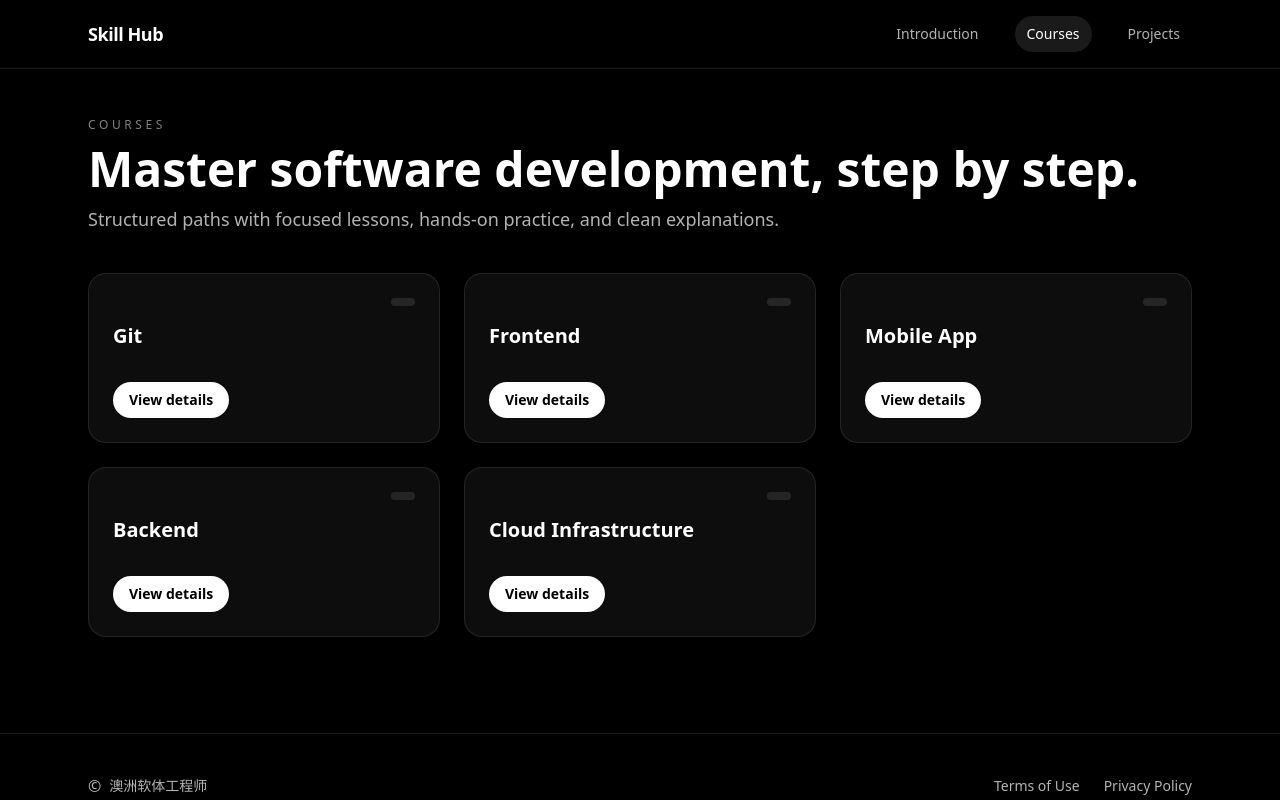
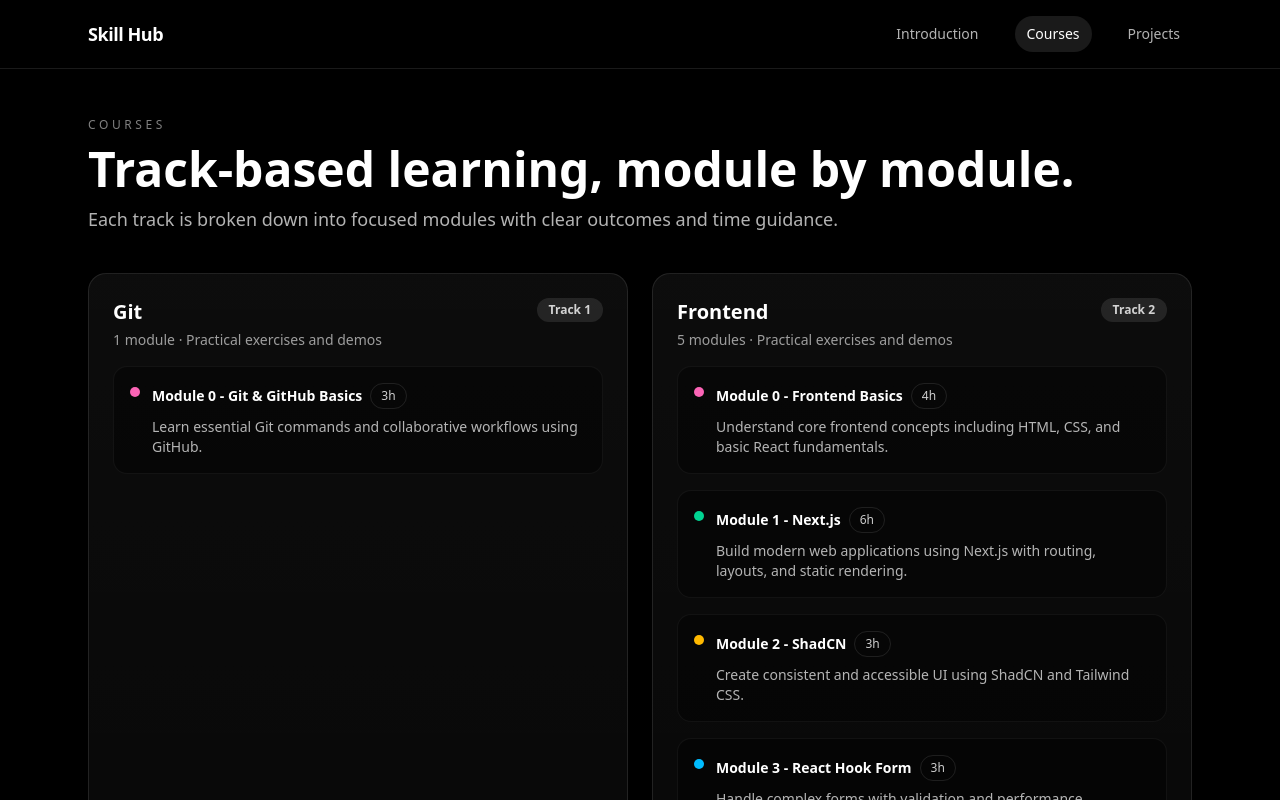
Before and after one commit to nxn-nicole/it-service-site, a Next.js app: page /courses in a window 1280 px wide. Shown: the top 800 px of the page. Built offline with nearby package versions, Linux system fonts and the light colour scheme.

Commit message:
refactor card

```diff
--- a/src/app/courses/page.tsx
+++ b/src/app/courses/page.tsx
@@ -115,6 +115,15 @@ const courses = [
   },
 ];
 
+const moduleColors = [
+  "bg-pink-400",
+  "bg-emerald-400",
+  "bg-amber-400",
+  "bg-sky-400",
+  "bg-purple-400",
+  "bg-rose-400",
+];
+
 export default function CoursesPage() {
   return (
     <section className="space-y-10">
@@ -123,31 +132,59 @@ export default function CoursesPage() {
           Courses
         </p>
         <h1 className="text-4xl font-semibold md:text-5xl">
-          Master software development, step by step.
+          Track-based learning, module by module.
         </h1>
         <p className="max-w-3xl text-lg text-white/70">
-          Structured paths with focused lessons, hands-on practice, and clean
-          explanations.
+          Each track is broken down into focused modules with clear outcomes and
+          time guidance.
         </p>
       </div>
 
-      <div className="grid gap-6 md:grid-cols-3">
-        {courses.map((course) => (
+      <div className="grid gap-6 lg:grid-cols-2">
+        {courses.map((course, courseIndex) => (
           <article
             key={course.title}
-            className="flex flex-col gap-4 rounded-2xl border border-white/10 bg-white/5 p-6 shadow-lg shadow-black/30"
+            className="flex flex-col gap-4 rounded-2xl border border-white/10 bg-gradient-to-b from-white/5 to-white/[0.03] p-6 shadow-lg shadow-black/30"
           >
-            <div className="flex items-center justify-between text-sm text-white/60">
-              <span>{course.level}</span>
-              <span className="rounded-full bg-white/10 px-3 py-1 font-semibold text-white">
-                {course.duration}
+            <div className="flex items-start justify-between gap-3">
+              <div className="space-y-1">
+                <h2 className="text-xl font-semibold">{course.title}</h2>
+                <p className="text-sm text-white/60">
+                  {course.modules.length} module
+                  {course.modules.length > 1 ? "s" : ""} · Practical exercises
+                  and demos
+                </p>
+              </div>
+              <span className="rounded-full bg-white/10 px-3 py-1 text-xs font-semibold text-white/80">
+                Track {courseIndex + 1}
               </span>
             </div>
-            <h2 className="text-xl font-semibold">{course.title}</h2>
-            <p className="text-sm text-white/70">{course.description}</p>
-            <button className="mt-auto w-fit rounded-full bg-white text-black px-4 py-2 text-sm font-semibold transition hover:bg-white/90">
-              View details
-            </button>
+
+            <div className="space-y-4">
+              {course.modules.map((module, moduleIndex) => (
+                <div
+                  key={module.title}
+                  className="flex gap-3 rounded-xl border border-white/5 bg-black/40 p-4"
+                >
+                  <span
+                    className={`mt-1 h-2.5 w-2.5 shrink-0 rounded-full ${
+                      moduleColors[moduleIndex % moduleColors.length]
+                    }`}
+                  />
+                  <div className="space-y-2">
+                    <div className="flex flex-wrap items-center gap-2">
+                      <p className="text-sm font-semibold">{module.title}</p>
+                      <span className="rounded-full border border-white/10 px-2.5 py-1 text-xs text-white/80">
+                        {module.duration}
+                      </span>
+                    </div>
+                    <p className="text-sm text-white/70">
+                      {module.description}
+                    </p>
+                  </div>
+                </div>
+              ))}
+            </div>
           </article>
         ))}
       </div>
```
